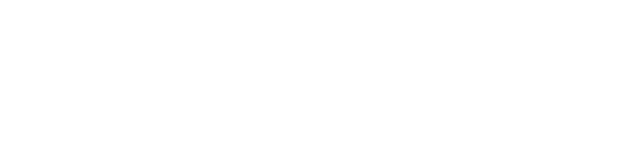
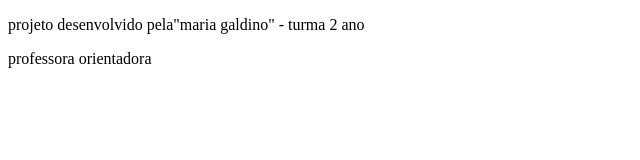
Before and after one commit to mariagaldino08/flashcards, a plain HTML site: page index.html in a window 1280 px wide. Shown: the whole page, without its empty margins (0-640 px from the left). Drawn offline with Linux system fonts and the light colour scheme.

Commit message:
Add files via upload

```diff
--- a/index.html
+++ b/index.html
@@ -10,7 +10,8 @@
 
     </main>
     <footer>
-
+            <p>projeto desenvolvido pela"maria galdino" - turma 2 ano
+            </p>professora orientadora
     </footer>
 </body>
 </html>
```
